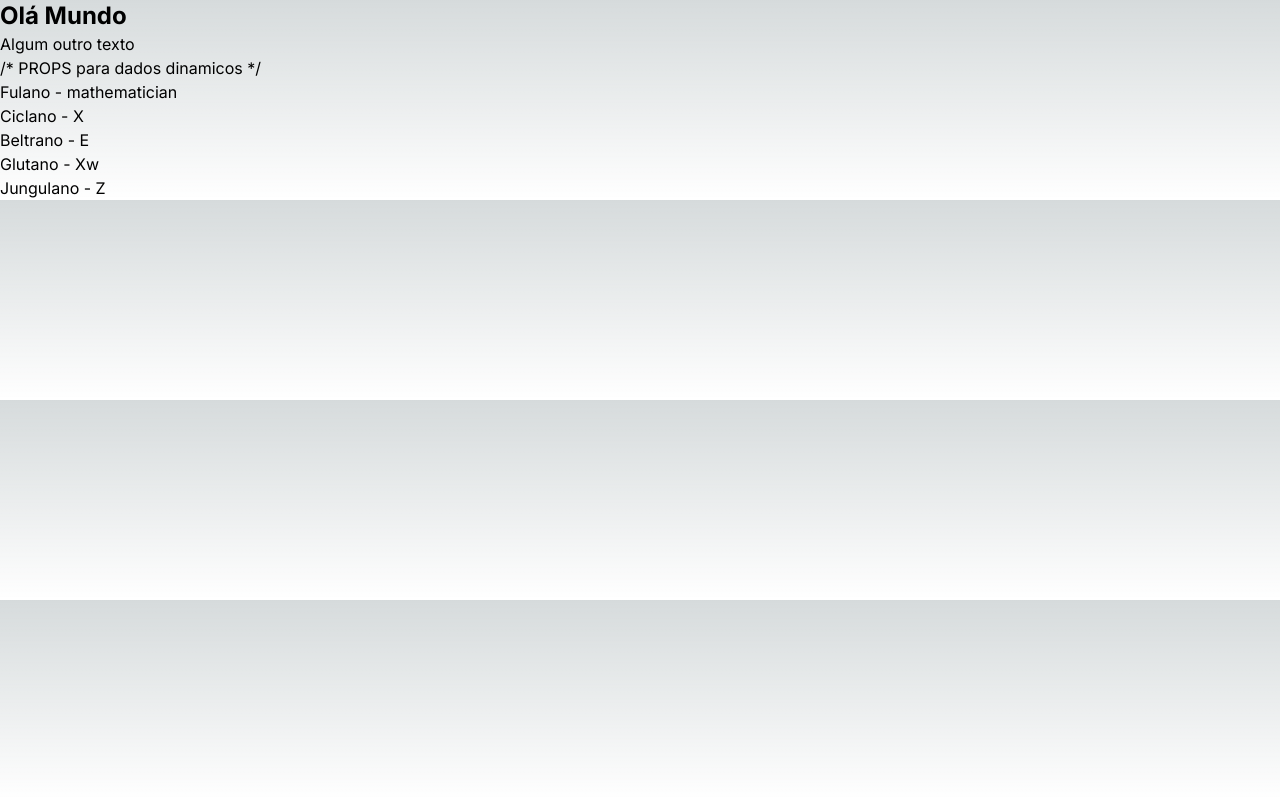
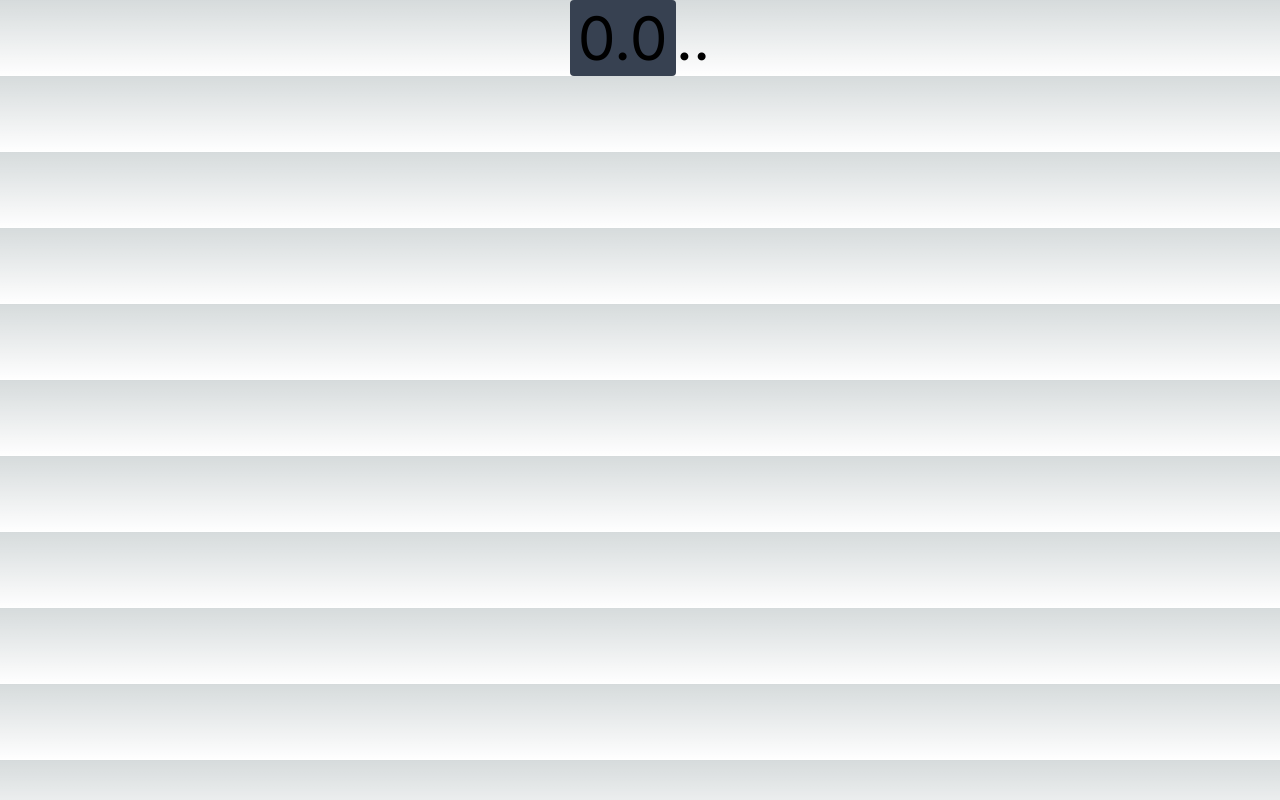
Before and after one commit to Douglas4Developer/react-b7web-course-next, a Next.js app in the folder react-primeiro-projeto/: page / in a window 1280 px wide. Built offline with nearby package versions, Linux system fonts and the light colour scheme.

Commit message:
test de hj

```diff
--- a/react-primeiro-projeto/src/app/page.tsx
+++ b/react-primeiro-projeto/src/app/page.tsx
@@ -1,25 +1,11 @@
-import { peopleList } from '@/data/peopleList';
+import { EmojiRating } from '@/components/EmojiRating';
 
 const Page = () => {
 
+  return (
+    <div className='w-screen h-sreen flex justify-center items-center'>
 
-
-
-  return (
-    <div>
-      <h1 className="font-bold  text-2xl">Olá Mundo</h1>
-      <h3>Algum outro texto</h3>
-        /* PROPS para dados dinamicos */
-
-      {peopleList.length > 0 &&
-        <ul>
-          {  peopleList.map(person =>
-             <li key={person.id}>{person.name} - {person.profession}</li>
-          )}
-        </ul>
-        }
-
-
+      <EmojiRating rate = {3.2} />
 
 
 
--- /dev/null
+++ b/react-primeiro-projeto/src/components/EmojiRating.tsx
@@ -0,0 +1,21 @@
+type Props = {
+   rate: number;
+}
+
+
+export const EmojiRating = ({rate}: Props) =>{
+
+if (rate > 5)rate = 5;
+if (rate > 0)rate = 0;
+
+
+
+    return(
+        <div className="flex items-center text-6xl">
+
+                <div className="bg-gray-700 p-2 rounded">{rate.toFixed(1)}</div>
+                <div className="nl-3">..</div>
+
+        </div>
+    );
+}
```
